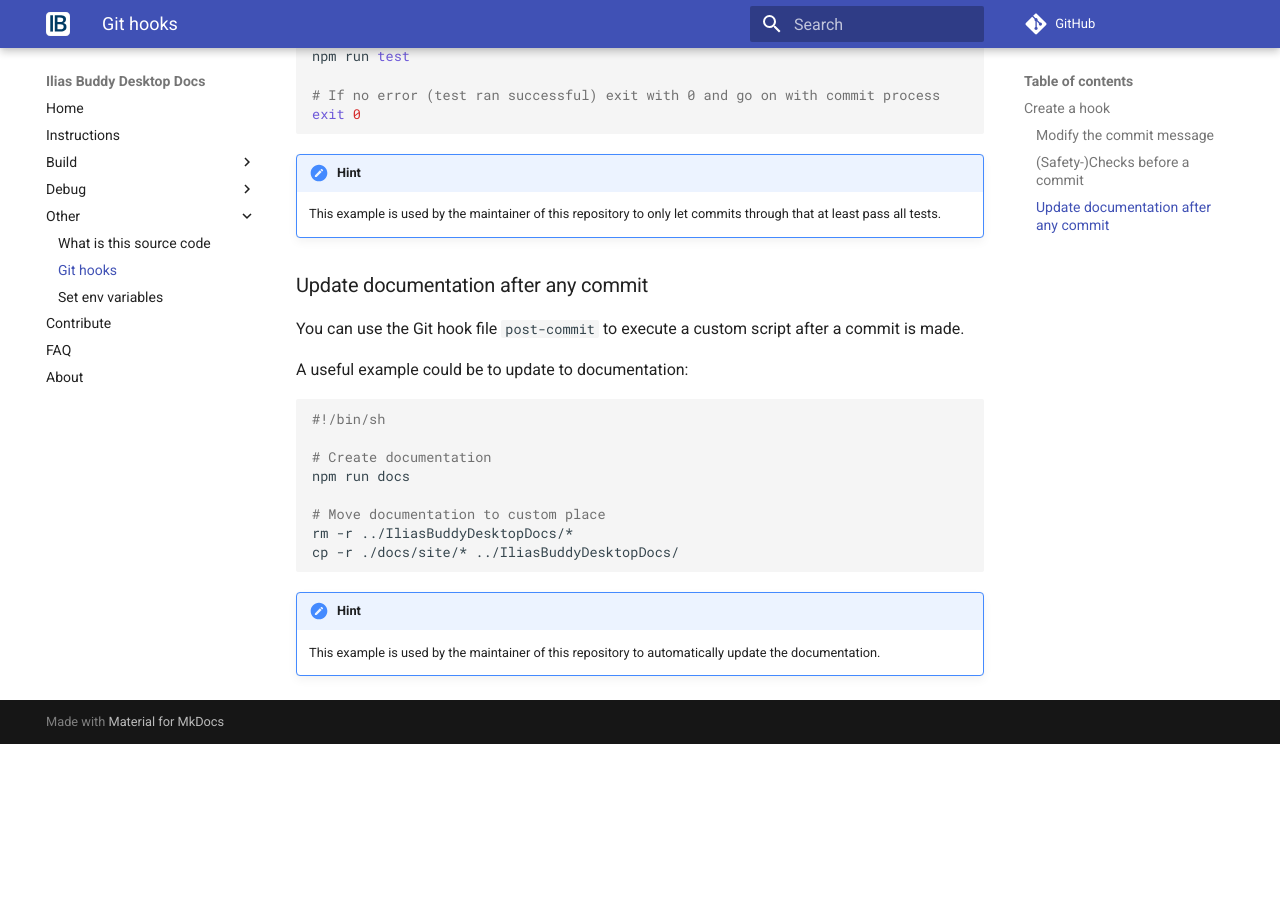
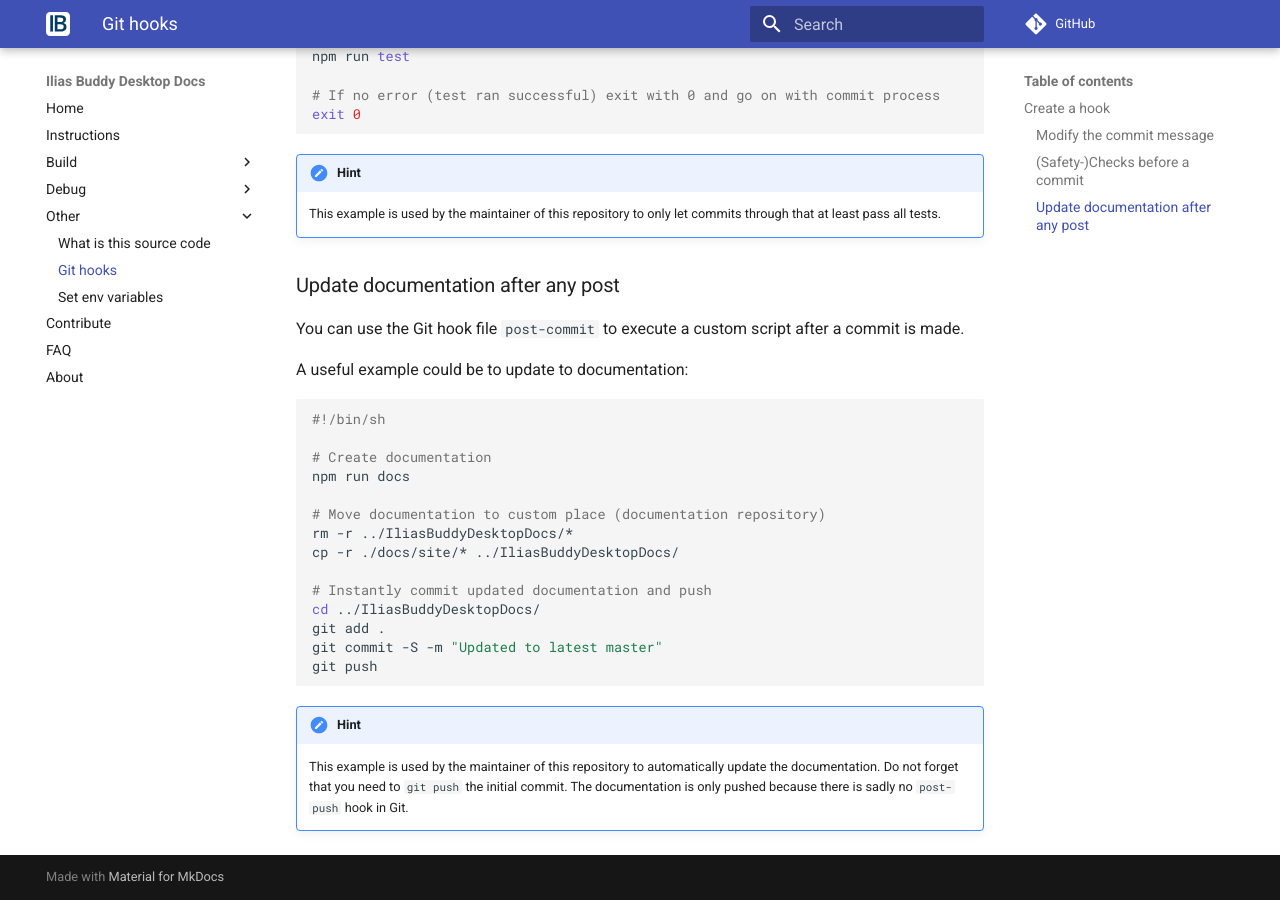
Before and after one commit to AnonymerNiklasistanonym/IliasBuddyDesktop, an MkDocs documentation site: the page built from docs/docs/other-git-hooks.md, in a window 1280 px wide and 900 px high, scrolled down 1538 px. Built offline with MkDocs 1.6.1 and Material for MkDocs 9.7.7, drawn with Linux system fonts in a browser that asks for light colours; comment, search, counter and statistics services are not loaded; before the commit the page ends 2282 px from its top, so only the background shows below that.

Commit message:
Updated Git hook post-commit example

````diff
--- a/docs/docs/other-git-hooks.md
+++ b/docs/docs/other-git-hooks.md
@@ -70,7 +70,7 @@ exit 0
 !!! hint
     This example is used by the maintainer of this repository to only let commits through that at least pass all tests.
 
-### Update documentation after any commit
+### Update documentation after any post
 
 You can use the Git hook file `post-commit` to execute a custom script after a commit is made.
 
@@ -82,10 +82,18 @@ A useful example could be to update to documentation:
 # Create documentation
 npm run docs
 
-# Move documentation to custom place
+# Move documentation to custom place (documentation repository)
 rm -r ../IliasBuddyDesktopDocs/*
 cp -r ./docs/site/* ../IliasBuddyDesktopDocs/
+
+# Instantly commit updated documentation and push
+cd ../IliasBuddyDesktopDocs/
+git add .
+git commit -S -m "Updated to latest master"
+git push
 ```
 
 !!! hint
     This example is used by the maintainer of this repository to automatically update the documentation.
+    Do not forget that you need to `git push` the initial commit.
+    The documentation is only pushed because there is sadly no `post-push` hook in Git.
````
